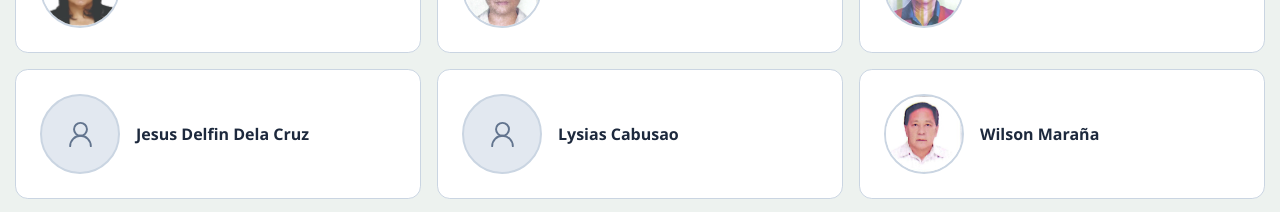
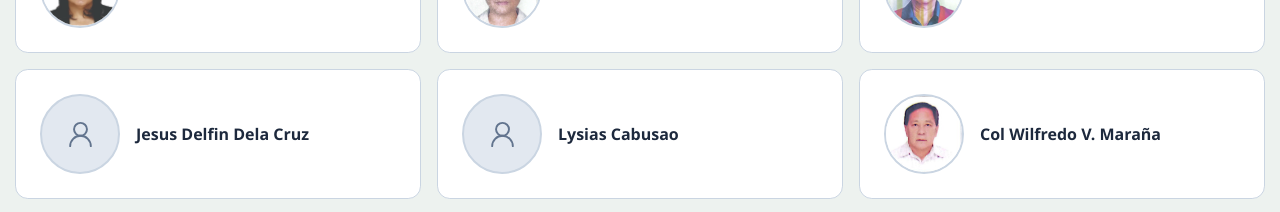
Before and after one commit to markquilab/afpovai-2026, a React (Vite) app: page / in a window 1280 px wide. Shown: the part 1460-1672 px from the top of the page. Built offline with nearby package versions, Linux system fonts and the light colour scheme.

Commit message:
Updated name of mr  Marana

```diff
--- a/src/components/sections/CandidateSection.tsx
+++ b/src/components/sections/CandidateSection.tsx
@@ -46,7 +46,7 @@ const candidates: Candidate[] = [
     name: "Lysias Cabusao",
   },
   {
-    name: "Wilson Maraña",
+    name: "Col Wilfredo V. Maraña",
     profile: "/candidates/wilson-marana.png",
   },
   {
```
